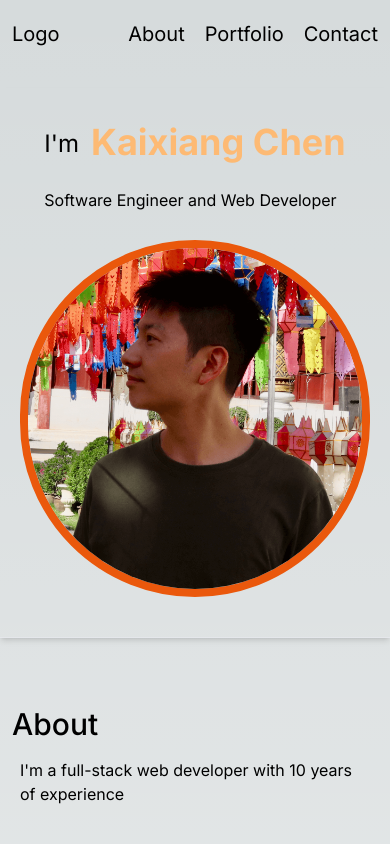
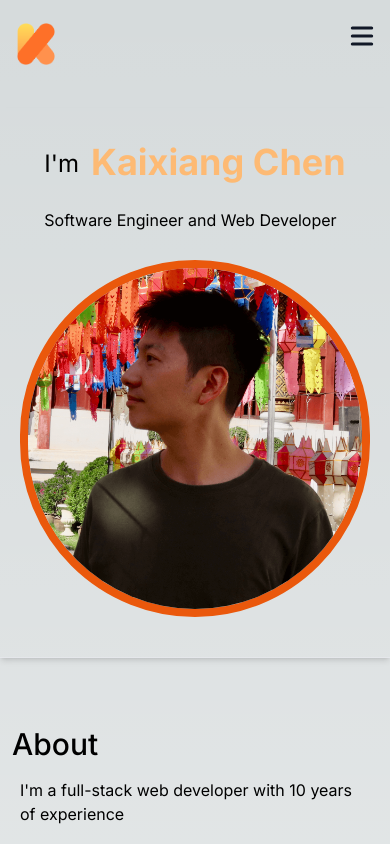
Before and after one commit to kaixsean/portfolio.kaixsean.com, a Next.js app: page / in a window 390 px wide. Shown: the top 844 px of the page. Built offline with nearby package versions, Linux system fonts and the light colour scheme.

Commit message:
feat: modify layout and add navbar layout

```diff
--- a/src/app/page.js
+++ b/src/app/page.js
@@ -4,9 +4,77 @@ export default function Home() {
   return (
     <main>
       <div className="flex flex-row justify-between container mx-auto max-w-5xl py-5 px-3">
-        <div className="text-xl">Logo</div>
+        <div className="text-xl">
+          <Image
+            className="m-auto"
+            src="/logo.png"
+            alt="logo"
+            width={48}
+            height={48}
+          />
+        </div>
         <div>
-          <ul className="flex flex-row space-x-5">
+          <div>
+            <button aria-label="Toggle Menu" className="sm:hidden">
+              <svg
+                xmlns="http://www.w3.org/2000/svg"
+                viewBox="0 0 20 20"
+                fill="currentColor"
+                className="h-8 w-8 text-gray-900 dark:text-gray-100"
+              >
+                <path
+                  fillRule="evenodd"
+                  d="M3 5a1 1 0 011-1h12a1 1 0 110 2H4a1 1 0 01-1-1zM3 10a1 1 0 011-1h12a1 1 0 110 2H4a1 1 0 01-1-1zM3 15a1 1 0 011-1h12a1 1 0 110 2H4a1 1 0 01-1-1z"
+                  clipRule="evenodd"
+                />
+              </svg>
+            </button>
+            <div class="fixed right-0 top-16 h-screen w-full bg-gray-200/90 transition-all duration-300 ease-in-out dark:bg-gray-950/90 hidden translate-x-0">
+              <div class="flex justify-end">
+                <button class="mr-8 mt-11 h-8 w-8" aria-label="Toggle Menu">
+                  <svg
+                    xmlns="http://www.w3.org/2000/svg"
+                    viewBox="0 0 20 20"
+                    fill="currentColor"
+                    class="text-gray-900 dark:text-gray-100"
+                  >
+                    <path
+                      fill-rule="evenodd"
+                      d="M4.293 4.293a1 1 0 011.414 0L10 8.586l4.293-4.293a1 1 0 111.414 1.414L11.414 10l4.293 4.293a1 1 0 01-1.414 1.414L10 11.414l-4.293 4.293a1 1 0 01-1.414-1.414L8.586 10 4.293 5.707a1 1 0 010-1.414z"
+                      clip-rule="evenodd"
+                    ></path>
+                  </svg>
+                </button>
+              </div>
+              <nav class="fixed mt-8 h-full">
+                <div class="px-12 py-4">
+                  <a
+                    class="text-2xl font-bold tracking-widest text-gray-900 dark:text-gray-100"
+                    href="/"
+                  >
+                    About
+                  </a>
+                </div>
+                <div class="px-12 py-4">
+                  <a
+                    class="text-2xl font-bold tracking-widest text-gray-900 dark:text-gray-100"
+                    href="/posts"
+                  >
+                    Portfolio
+                  </a>
+                </div>
+                <div class="px-12 py-4">
+                  <a
+                    class="text-2xl font-bold tracking-widest text-gray-900 dark:text-gray-100"
+                    href="/tags"
+                  >
+                    Contact
+                  </a>
+                </div>
+              </nav>
+            </div>
+          </div>
+          <ul className="hidden md:flex flex-row space-x-5">
             <li className="text-xl">About</li>
             <li className="text-xl">Portfolio</li>
             <li className="text-xl">Contact</li>
```
Also changed, not shown: public/linkedin.svg, public/logo.png (added).
